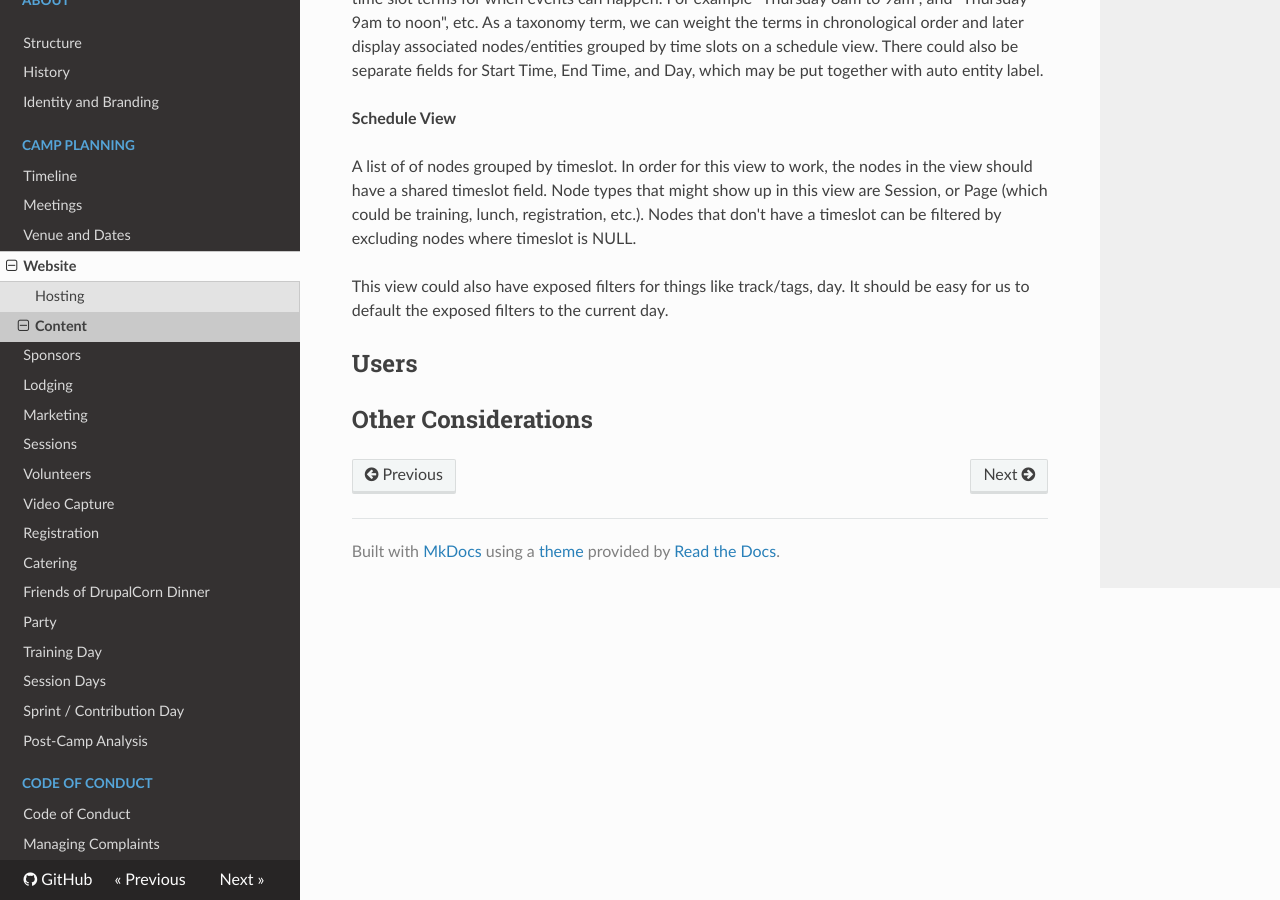
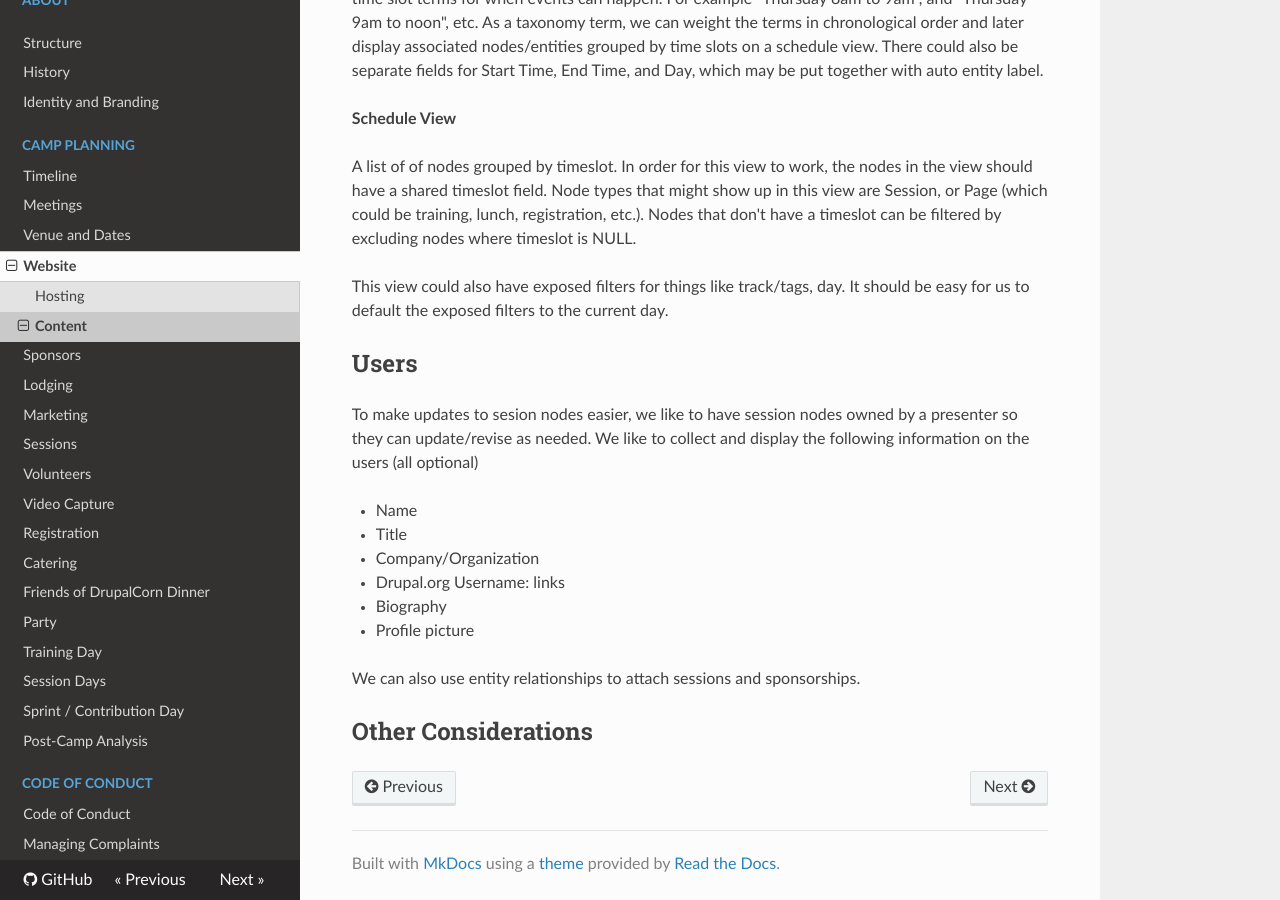
Before and after one commit to drupalcorn/guide, an MkDocs documentation site: the page built from docs/camp-planning/website_content.md, in a window 1280 px wide and 900 px high, scrolled down 2232 px. Built offline with MkDocs 1.6.1, drawn with Linux system fonts in a browser that asks for light colours; nearby versions of some CDN libraries.

Commit message:
website Users

```diff
--- a/docs/camp-planning/website_content.md
+++ b/docs/camp-planning/website_content.md
@@ -64,4 +64,15 @@ A list of of nodes grouped by timeslot. In order for this view to work, the node
 This view could also have exposed filters for things like track/tags, day. It should be easy for us to default the exposed filters to the current day.
 
 ## Users
+To make updates to sesion nodes easier, we like to have session nodes owned by a presenter so they can update/revise as needed. We like to collect and display the following information on the users (all optional)
+
+* Name
+* Title
+* Company/Organization
+* Drupal.org Username: links
+* Biography
+* Profile picture
+
+We can also use entity relationships to attach sessions and sponsorships.
+
 ## Other Considerations
```
